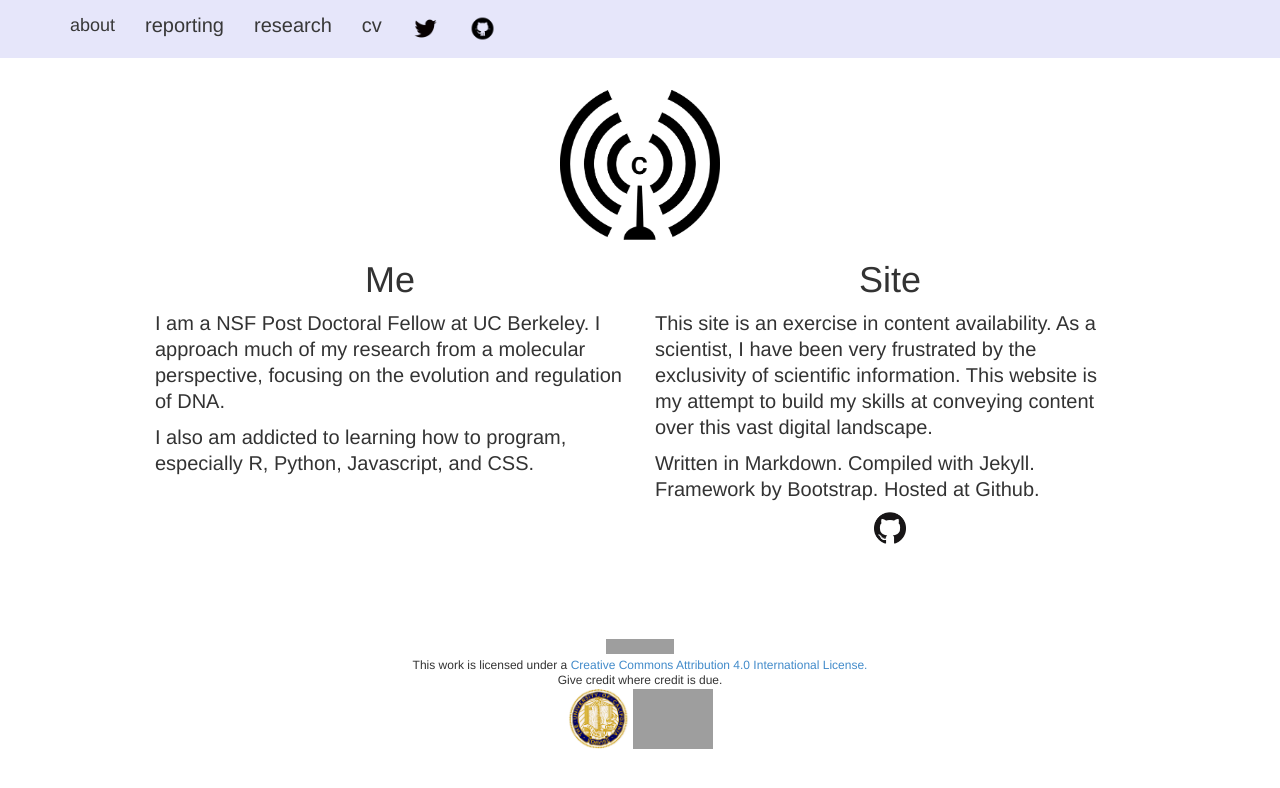
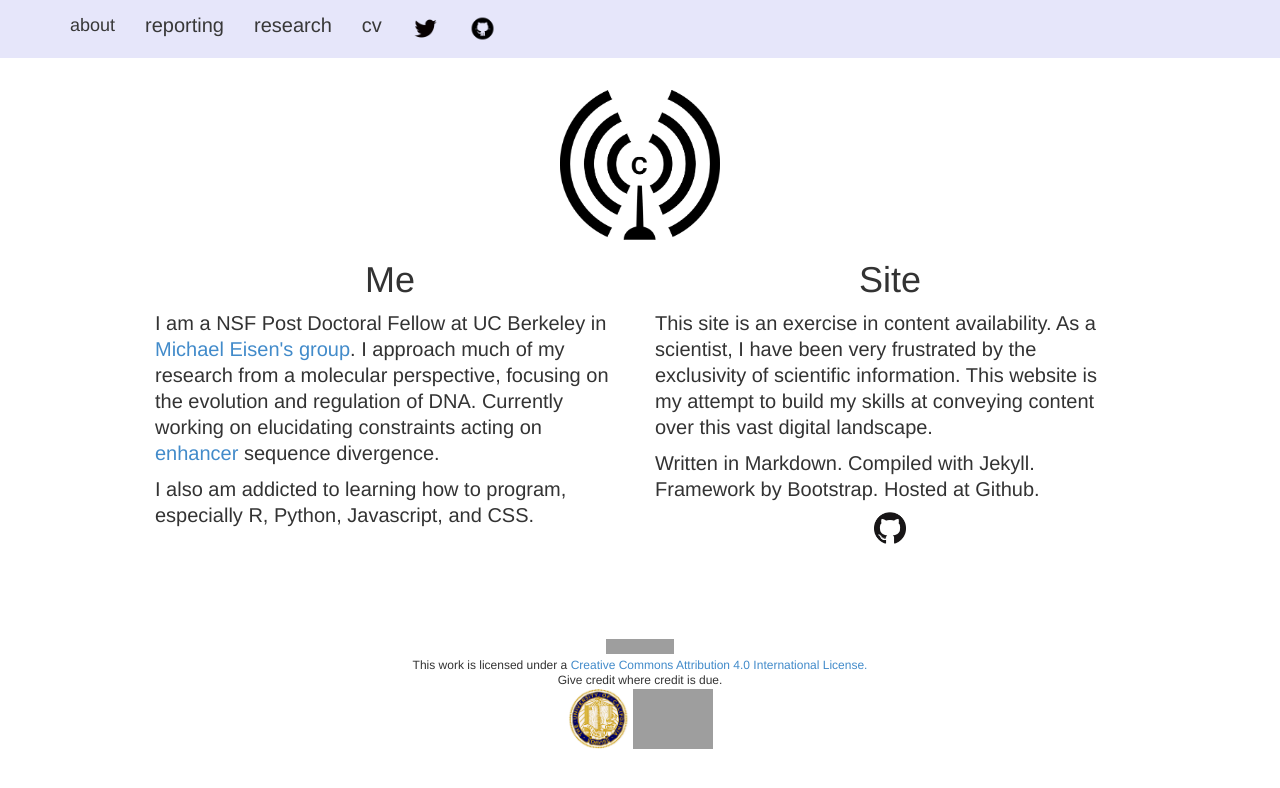
Before and after one commit to iamciera/creports, a Jekyll site: the page built from index.html, in a window 1280 px wide. Shown: the top 788 px of the page. Built offline with Jekyll 4.4.1, drawn with Linux system fonts in a browser that asks for light colours; nearby versions of some CDN libraries; the list of posts is cut into pages by our own code; grey boxes are pictures that could not be loaded.

Commit message:
updated home page

```diff
--- a/index.html
+++ b/index.html
@@ -25,7 +25,7 @@
                 </div>
 
             	<p>
-            	I am a NSF Post Doctoral Fellow at UC Berkeley. I approach much of my research from a molecular perspective, focusing on the evolution and regulation of DNA.
+            	I am a NSF Post Doctoral Fellow at UC Berkeley in <a href = "http://eisenlab.org/">Michael Eisen's group</a>. I approach much of my research from a molecular perspective, focusing on the evolution and regulation of DNA.  Currently working on elucidating constraints acting on <a href="https://en.wikipedia.org/wiki/Enhancer_(genetics)">enhancer </a>sequence divergence.
 
                 <p>I also am addicted to learning how to program, especially R, Python, Javascript, and CSS.</p>
             	</p>
```
